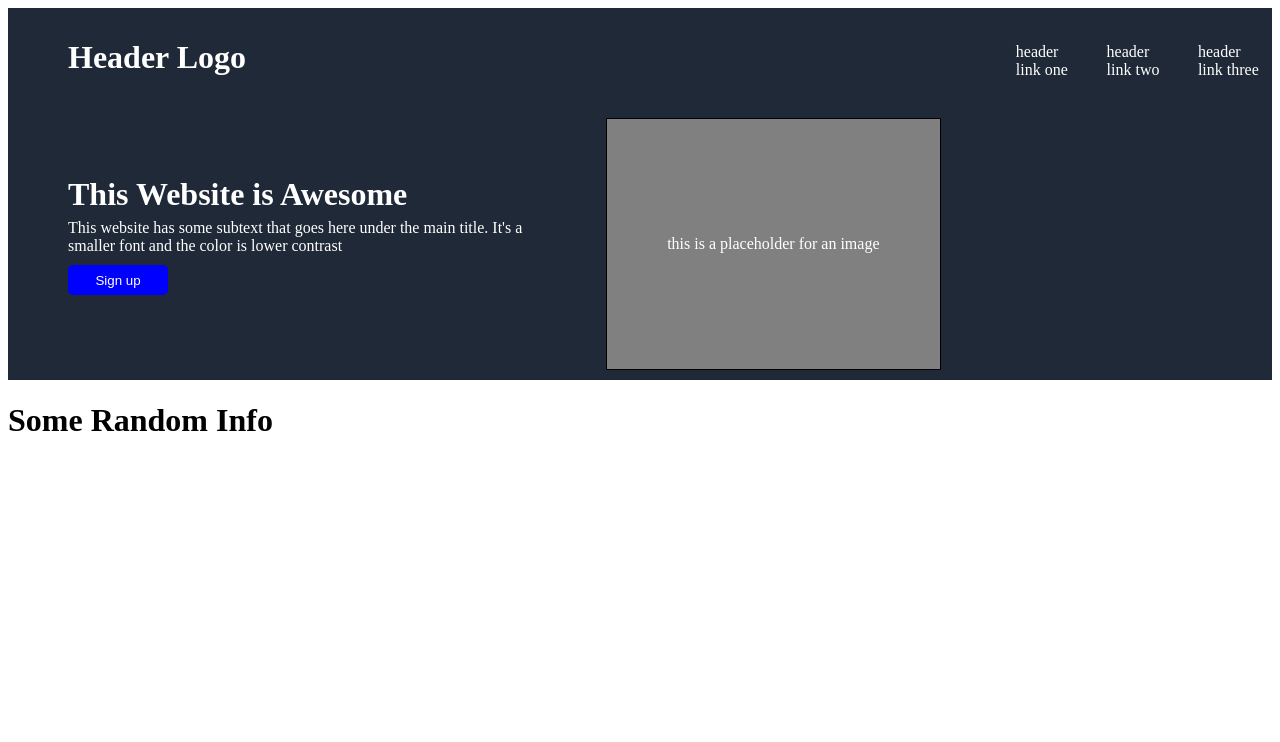
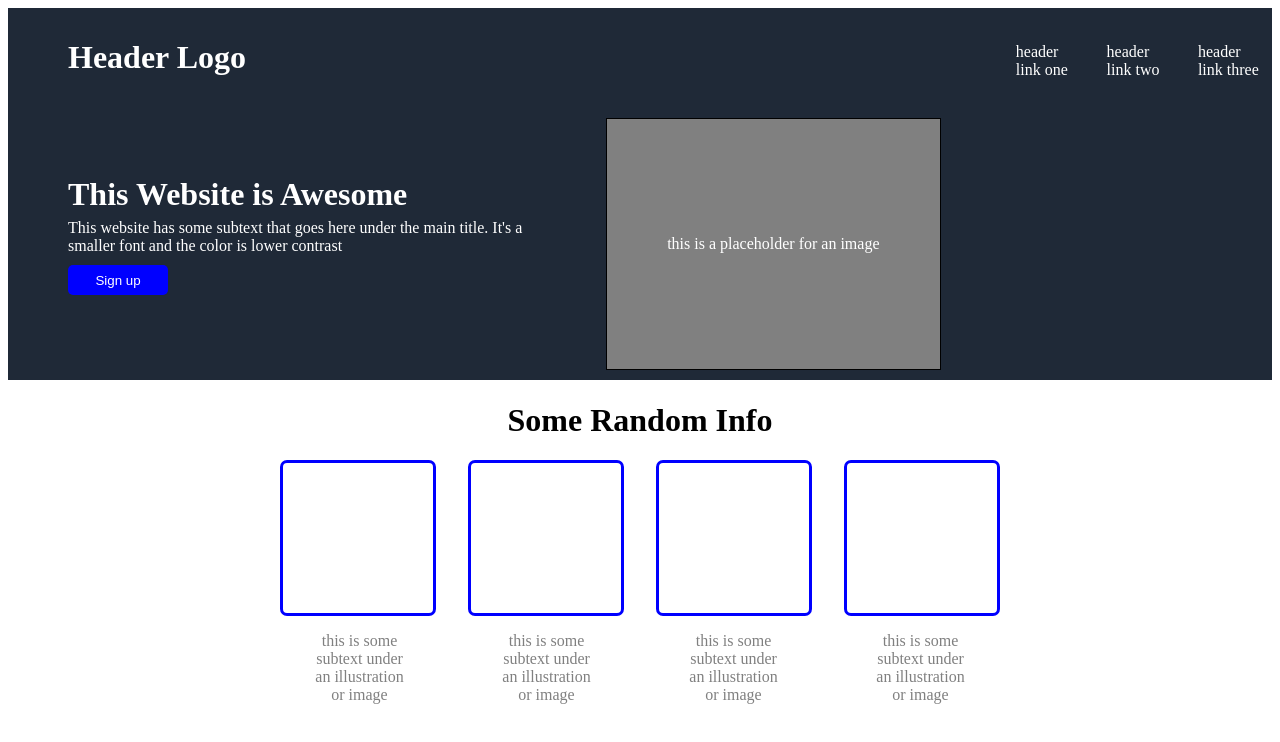
Before and after one commit to SirGeist/Landing-Page, a plain HTML site: page index.html in a window 1280 px wide. Drawn offline with Linux system fonts and the light colour scheme.

Commit message:
finished random info section; added 4 boxes with 4 text underneath them

```diff
--- a/index.html
+++ b/index.html
@@ -42,6 +42,20 @@
         <div class="box3"></div>
         <div class="box4"></div>
       </div>
+      <div class="words">
+        <div class="text1">
+          <p>this is some subtext under an illustration or image</p>
+        </div>
+        <div class="text2">
+          <p>this is some subtext under an illustration or image</p>
+        </div>
+        <div class="text3">
+          <p>this is some subtext under an illustration or image</p>
+        </div>
+        <div class="text4">
+          <p>this is some subtext under an illustration or image</p>
+        </div>
+      </div>
     </div>
   </body>
 </html>
--- a/style.css
+++ b/style.css
@@ -58,3 +58,37 @@
 .image-container p {
   color: white;
 }
+.body h1 {
+  display: flex;
+  justify-content: center;
+}
+.boxes {
+  display: flex;
+  gap: 32px;
+  justify-content: center;
+}
+.box1,
+.box2,
+.box3,
+.box4 {
+  display: flex;
+  height: 150px;
+  width: 150px;
+  border: 3px solid blue;
+  border-radius: 7px;
+}
+
+.words {
+  display: flex;
+  gap: 87px;
+  justify-content: center;
+}
+.text1,
+.text2,
+.text3,
+.text4 {
+  color: gray;
+  word-wrap: break-word;
+  width: 100px;
+  text-align: center;
+}
```
